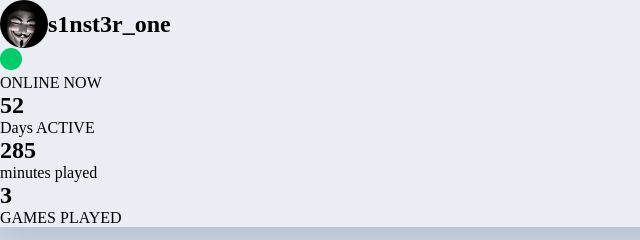
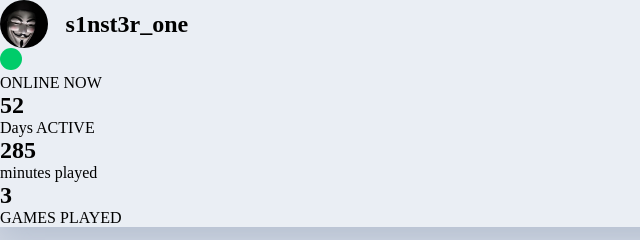
Before and after one commit to Zainulabdin-turkmen/Gamer-stats, a plain HTML site: page index.html in a window 1280 px wide. Shown: the full height of the page, 0-640 px from the left. Drawn offline with Linux system fonts and the light colour scheme.

Commit message:
adding gap

```diff
--- a/index.css
+++ b/index.css
@@ -22,4 +22,5 @@ img {
 .imgs-hedin-container {
   display: flex;
   align-items: center;
+  gap: 1.1rem;
 }
```
